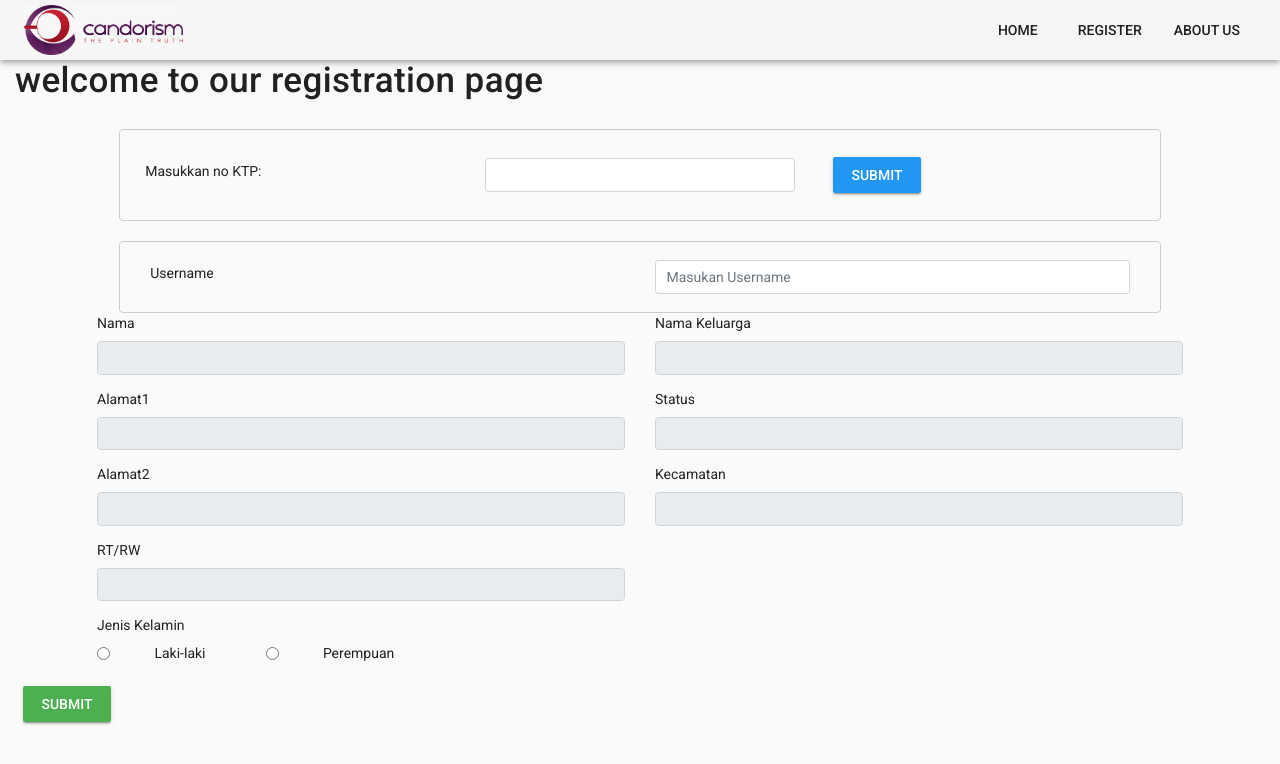
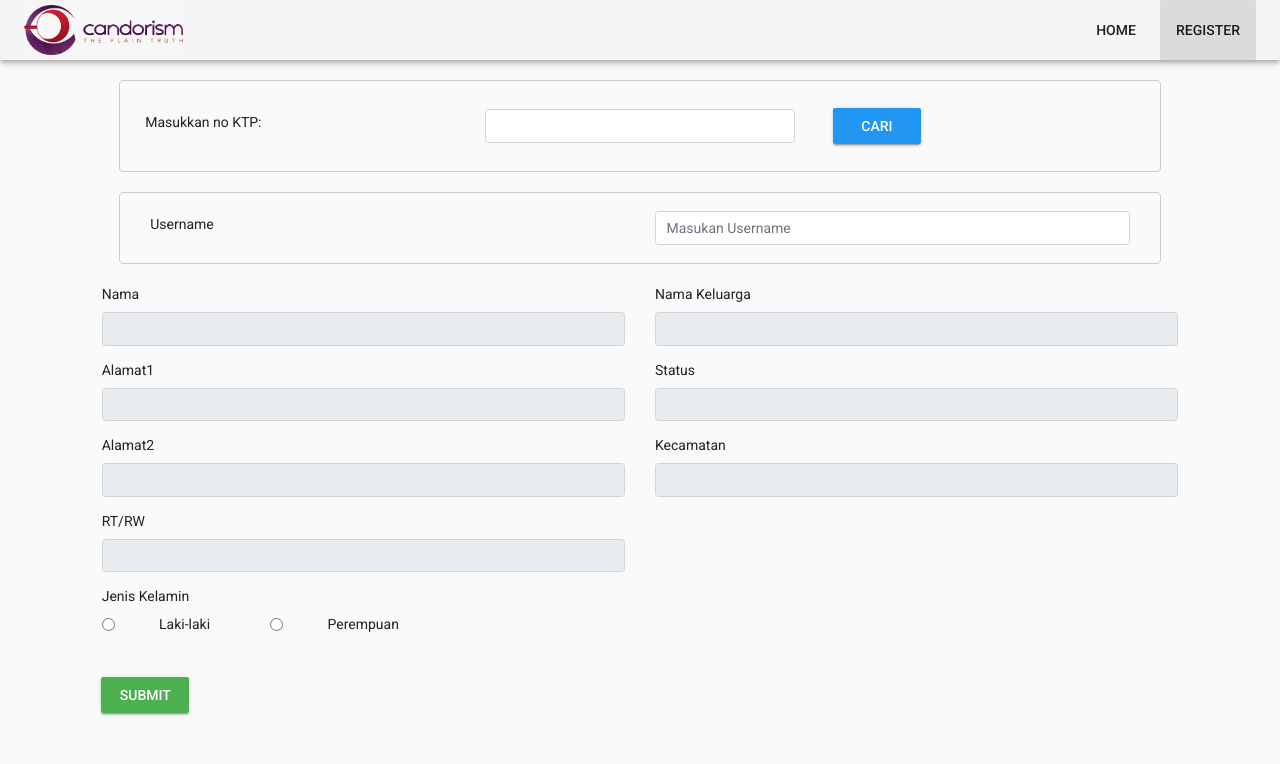
Before and after one commit to ar3a51/candorism-ssr, a Nuxt app: page /register in a window 1280 px wide. Shown: the top 764 px of the page. Built offline with nearby package versions, Linux system fonts and the light colour scheme.

Commit message:
various changes

```diff
--- a/components/home-components/login-form.vue
+++ b/components/home-components/login-form.vue
@@ -13,7 +13,7 @@ export default {
         signUp: function(e) {
 
 
-            this.$router.push({path: "registration"});
+            this.$router.push({path: "register"});
         }
     }
 }
--- a/layouts/home.vue
+++ b/layouts/home.vue
@@ -41,7 +41,8 @@
             <v-toolbar-items class="hidden-sm-and-down">
                 <v-btn flat v-for="(link, index) in links"
                     :key="index"
-                    @click.prevent="navigate(link.url)">
+                    :to="link.url"
+                    :nuxt="true">
                     {{link.text}}
                 </v-btn>
             </v-toolbar-items>
@@ -53,23 +54,18 @@
 </template>
 <script>
 export default {
+    mounted() {
+        console.log("mounted");
+    },
     data() {
         return {
             display: false,
             links: [
                     { text: 'Home', url: '/'},
                     { text: 'Register', url: '/register'},
-                    { text: 'About Us', url: '/aboutus'}
             ]
         }
     },
-    methods: {
-        navigate(url){
-            this.$router.push({
-                path: url
-            });
-        }
-    }
 }
 </script>
 <style lang="scss" scoped>
--- a/pages/register.vue
+++ b/pages/register.vue
@@ -1,8 +1,8 @@
 <template>
     <main>
-        <div class="title col-12">
+        <!--<div class="title col-12">
             <h1>welcome to our registration page</h1>
-        </div>
+        </div>-->
         <div class="id-no-query-wrapper col-12">
             <div class="id-no col-10">
 
@@ -13,7 +13,7 @@
                     <input type="text" class="form-control" name="ktp"/>
                 </div>
                 <div class="col-4 float-left flex-container">
-                    <v-btn color="info" @click.prevent="submit">Submit</v-btn>
+                    <v-btn color="info" @click.prevent="submit">Cari</v-btn>
                 </div>
             </div>
         </div>
@@ -82,7 +82,7 @@
                 </div>
             </div>
         </div>
-          <div class="flex-container col-12">
+          <div class="submit-button-wrapper flex-container col-11">
                 <v-btn class="success">Submit</v-btn>
          </div>
     </main>
@@ -156,6 +156,8 @@ export default {
            display: flex;
            justify-content: center;
 
+           padding: 20px;
+
             .user-details {
                 height: auto;
 
@@ -168,5 +170,9 @@ export default {
                 }
             }
        }
+
+       .submit-button-wrapper {
+           padding-left:40px;
+       }
    }
 </style>
```
